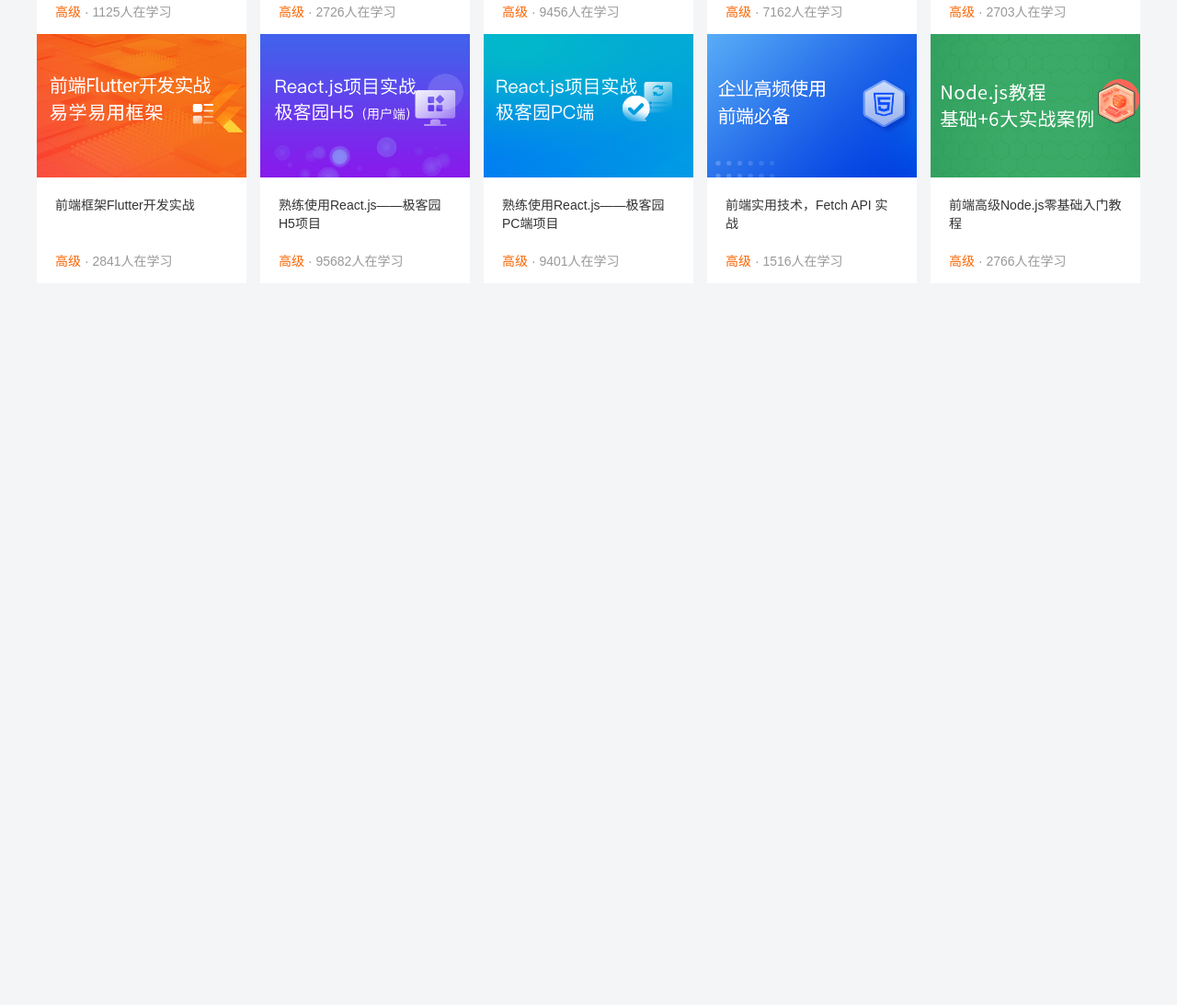
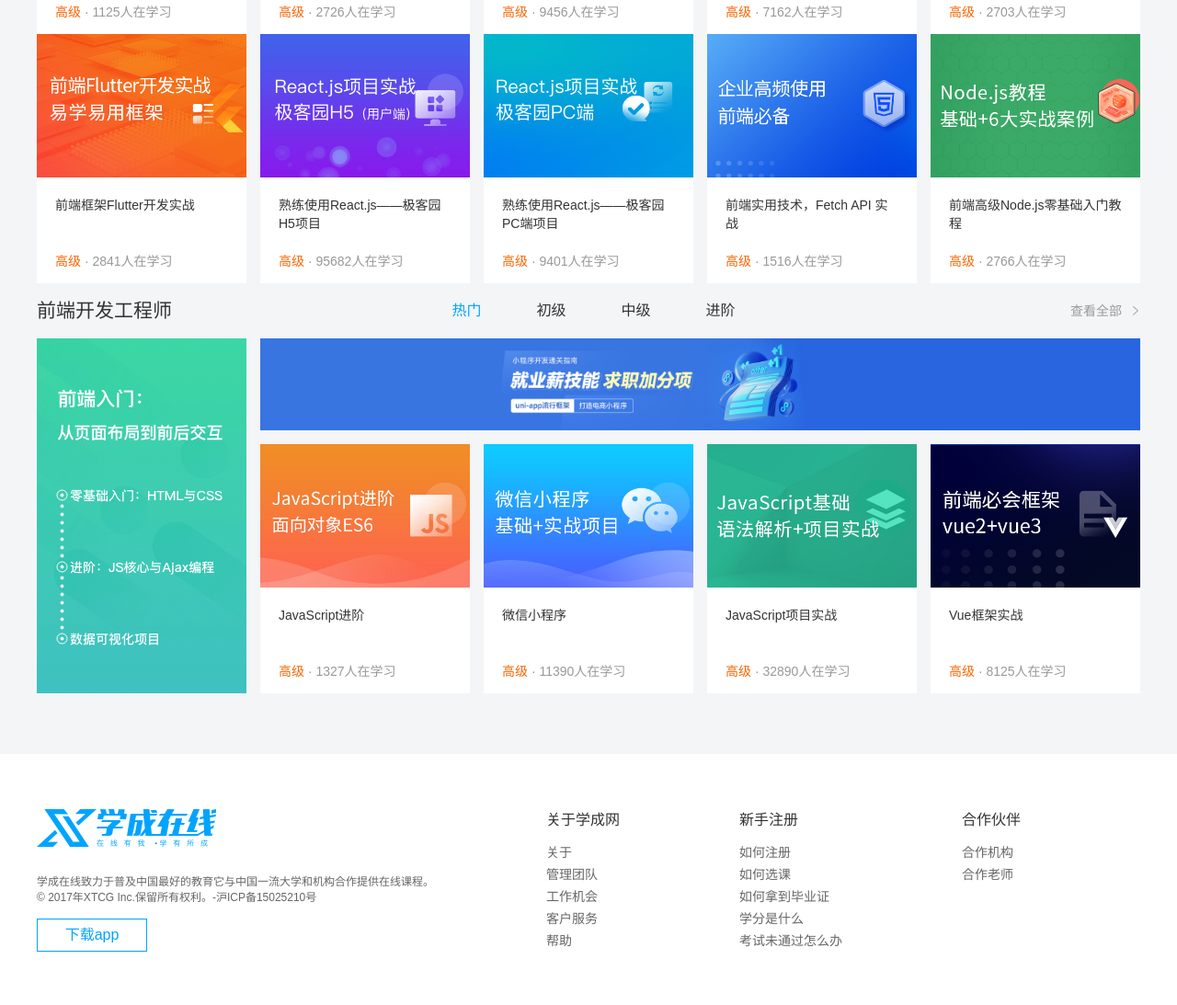
Before and after one commit to Natalie-2004/HTML5-CSS3, a plain HTML site: page projects/webpage_demo/index.html in a window 1280 px wide. Shown: the part 900-1993 px from the top of the page at 92% size. Before the commit the page ends 1208 px from the top, so only its background shows below. Drawn offline with Linux system fonts and the light colour scheme.

Commit message:
upload day07 complete proj - webstite module

```diff
--- a/projects/webpage_demo/css/index.css
+++ b/projects/webpage_demo/css/index.css
@@ -319,3 +319,91 @@
 .bd li .text p i {
     font-style: normal;
 }
+
+/* frontend */
+.hd ul {
+    display: flex;
+}
+
+.hd li {
+    margin-right: 60px;
+    font-size: 16px;
+}
+
+.hd li .active {
+    color: #00a4ff;
+}
+
+.bd {
+    display: flex;
+    justify-content: space-between;
+}
+
+.bd .left {
+    width: 228px;
+}
+
+.bd .right {
+    width: 957px;
+}
+
+.bd .right .top {
+    margin-bottom: 15px;
+    height: 100px;
+}
+
+/* footnote */
+.footer {
+    margin-top: 60px;
+    padding-top: 60px;
+    height: 273px;
+    background-color: #fff;
+}
+
+.footer .wrapper {
+    display: flex;
+    justify-content: space-between;
+}
+
+.footer .left {
+    width: 440px;
+}
+
+.footer .left p {
+    margin-top: 24px;
+    margin-bottom: 14px;
+    font-size: 12px;
+    line-height: 17px;
+    color: #666;
+}
+
+.footer .left .download{
+    display: block;
+    width: 120px;
+    height: 36px;
+    border: 1px solid #00a4ff;
+    text-align: center;
+    line-height: 34px;
+    font-size: 16px;
+    color: #00a4ff;
+}
+
+.footer .right {
+    display: flex;
+}
+
+.footer .right dl {
+    margin-right: 130px;
+}
+
+.footer .right dt {
+    margin-bottom: 12px;
+    font-size: 16px;
+    line-height: 23px;
+}
+
+.footer .right a {
+    font-size: 14px;
+    color: #666;
+    line-height: 24px;
+}
--- a/projects/webpage_demo/index.html
+++ b/projects/webpage_demo/index.html
@@ -214,5 +214,106 @@
             </ul>
         </div>
     </div>
+
+    <!--frontend-->
+    <div class="wrapper">
+        <!-- subtitle -->
+        <div class="hd">
+            <h3>前端开发工程师</h3>
+            <ul>
+                <li><a href="#" class="active">热门</a></li>
+                <li><a href="#">初级</a></li>
+                <li><a href="#">中级</a></li>
+                <li><a href="#">进阶</a></li>
+            </ul>
+            <a href="#" class="more">查看全部</a>
+        </div>
+
+        <div class="bd">
+            <div class="left">
+                <img src="./uploads/web_left.png" alt="">
+            </div>
+            <div class="right">
+                <div class="top"><img src="./uploads/web_top.png" alt=""></div>
+                <div class="bottom">
+                    <ul>
+                        <li>
+                            <a href="#">
+                                <div class="pic"><img src="./uploads/web01.png" alt=""></div>
+                                <div class="text">
+                                    <h4>JavaScript进阶</h4>
+                                    <p><span>高级</span> · <i>1327人在学习</i></p>
+                                </div>
+                            </a>
+                        </li>
+                        <li>
+                            <a href="#">
+                                <div class="pic"><img src="./uploads/web02.png" alt=""></div>
+                                <div class="text">
+                                    <h4>微信小程序</h4>
+                                    <p><span>高级</span> · <i>11390人在学习</i></p>
+                                </div>
+                            </a>
+                        </li>
+                        <li>
+                            <a href="#">
+                                <div class="pic"><img src="./uploads/web03.png" alt=""></div>
+                                <div class="text">
+                                    <h4>JavaScript项目实战</h4>
+                                    <p><span>高级</span> · <i>32890人在学习</i></p>
+                                </div>
+                            </a>
+                        </li>
+                        <li>
+                            <a href="#">
+                                <div class="pic"><img src="./uploads/web04.png" alt=""></div>
+                                <div class="text">
+                                    <h4>Vue框架实战</h4>
+                                    <p><span>高级</span> · <i>8125人在学习</i></p>
+                                </div>
+                            </a>
+                        </li>
+                    </ul>
+                </div>
+            </div>
+        </div>
+    </div>
+
+    <!-- footnote -->
+    <div class="footer">
+        <div class="wrapper">
+            <div class="left">
+                <a href="#"><img src="./images/logo.png" alt=""></a>
+                <p>
+                    学成在线致力于普及中国最好的教育它与中国一流大学和机构合作提供在线课程。
+                    © 2017年XTCG Inc.保留所有权利。-沪ICP备15025210号
+                </p>
+                <a href="#" class="download">下载app</a>
+            </div>
+            <div class="right">
+                <dl>
+                    <dt>关于学成网</dt>
+                    <dd><a href="#">关于</a></dd>
+                    <dd><a href="#">管理团队</a></dd>
+                    <dd><a href="#">工作机会</a></dd>
+                    <dd><a href="#">客户服务</a></dd>
+                    <dd><a href="#">帮助</a></dd>
+                </dl>
+                <dl>
+                    <dt>新手注册</dt>
+                    <dd><a href="#">如何注册</a></dd>
+                    <dd><a href="#">如何选课</a></dd>
+                    <dd><a href="#">如何拿到毕业证</a></dd>
+                    <dd><a href="#">学分是什么</a></dd>
+                    <dd><a href="#">考试未通过怎么办</a></dd>
+                </dl>
+                <dl>
+                    <dt>合作伙伴</dt>
+                    <dd><a href="#">合作机构</a></dd>
+                    <dd><a href="#">合作老师</a></dd>
+                </dl>
+            </div>
+        </div>
+    </div>
 </body>
 </html>
```
